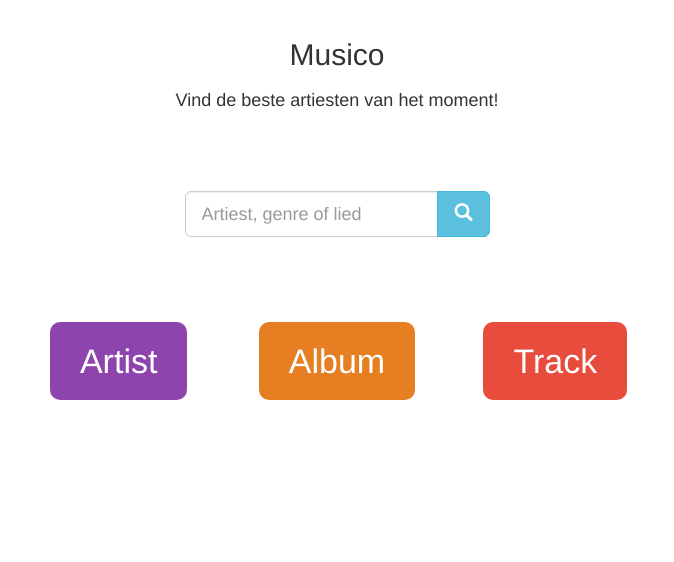
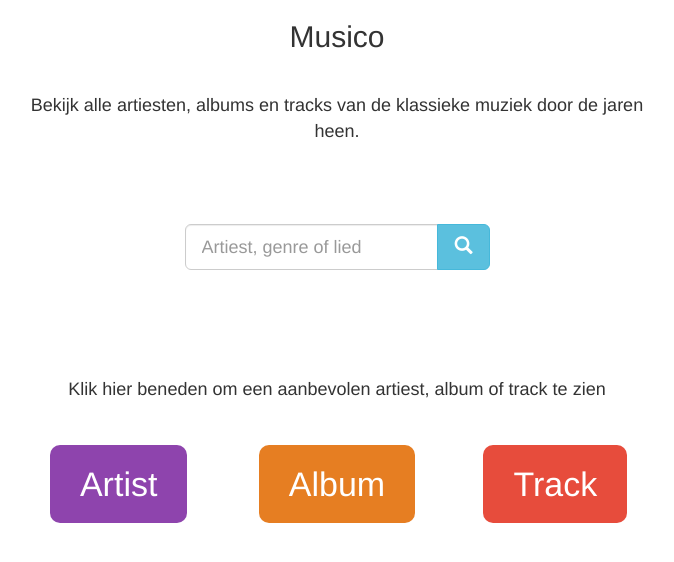
Before and after one commit to Rienkrk/Musico, a Flask app: template templates/index.html in a window 1280 px wide. Shown: the top 562 px of the page, without its empty margins (303-977 px from the left). Run offline with Flask 2, Linux system fonts and the light colour scheme; the template is opened without the code that fills it, so the values that code supplies are empty; some libraries are stand-ins or nearby versions.

Commit message:
Final push succes jongens!

```diff
--- a/app.py
+++ b/app.py
@@ -4,6 +4,7 @@ from rdflib import Graph, RDF, Namespace, Literal, URIRef
 from SPARQLWrapper import SPARQLWrapper, JSON
 import pprint as pp
 from random import shuffle
+import random
 import requests
 
 app = Flask(__name__)
@@ -12,7 +13,73 @@ app.secret_key = 'supersecret'
 
 @app.route("/")
 def index():
-	return render_template("index.html")
+
+	artists = []
+	tracks = []
+	albums = []
+
+	sparqlx = SPARQLWrapper("http://localhost:5820/musico/query")
+	sparqlx.setQuery("""
+		SELECT ?name
+		WHERE {
+			?sub rdf:type cmno:Composer .
+			?sub foaf:name ?name
+		}
+	""")
+	sparqlx.setReturnFormat(JSON)
+	responseX = sparqlx.query().convert()
+	for result in responseX["results"]["bindings"]:
+		artists.append(result['name']['value'])
+
+	sparqlz = SPARQLWrapper("http://localhost:5820/musico/query")
+	sparqlz.setQuery("""
+		SELECT ?name
+		WHERE {
+			?sub rdf:type mus:Artist .
+			?sub foaf:name ?name
+		}
+	""")
+	sparqlz.setReturnFormat(JSON)
+	responseZ = sparqlz.query().convert()
+	for result in responseZ["results"]["bindings"]:
+		artists.append(result['name']['value'])
+
+	sparql = SPARQLWrapper("http://localhost:5820/musico/query")
+	sparql.setQuery("""
+		SELECT ?name
+		WHERE {
+			?sub rdf:type mus:Album .
+			?sub dc:title ?name
+		}
+	""")
+	sparql.setReturnFormat(JSON)
+	response = sparql.query().convert()
+	for result in response["results"]["bindings"]:
+		albums.append(result['name']['value'])
+
+	sparqls = SPARQLWrapper("http://localhost:5820/musico/query")
+	sparqls.setQuery("""
+		SELECT ?name
+		WHERE {
+			?sub rdf:type mus:Track .
+			?sub dc:title ?name
+		}
+	""")
+	sparqls.setReturnFormat(JSON)
+	responses = sparqls.query().convert()
+	for result in responses["results"]["bindings"]:
+		tracks.append(result['name']['value'])
+
+	track = random.choice(tracks)
+	artist = random.choice(artists)
+	album = random.choice(albums)
+
+	print(track)
+	print(artist)
+	print(album)
+
+
+	return render_template("index.html", track=track, artist=artist, album=album)
 
 @app.route("/artist/<artist>")
 def artist(artist):
@@ -265,7 +332,7 @@ def search(query):
 	sparqlz.setQuery("""
 		SELECT ?name
 		WHERE {
-			?sub rdf:type mo:MusicArtist .
+			?sub rdf:type mus:Artist .
 			?sub foaf:name ?name
 		}
 	""")
--- a/static/style.css
+++ b/static/style.css
@@ -57,9 +57,6 @@ a:hover {
   margin: auto;
   width: 50%;
   text-align: center; }
-
-body {
-  margin-top: 3% !important; }
 
 .search-bar {
   margin: auto !important;
@@ -125,4 +122,28 @@ body {
 .track-vl {
   background: #e74c3c !important; }
 
+.header {
+  width: 100%;
+  padding: 20px; }
+  .header a {
+    color: white !important;
+    font-weight: bold;
+    font-size: 15px; }
+
+.album {
+  background: #e67e22; }
+
+.track {
+  background: #e74c3c; }
+
+.artist {
+  background: #8e44ad; }
+
+.h {
+  margin-bottom: 60px; }
+
+.r {
+  margin-top: 40px;
+  font-size: 18px; }
+
 /*# sourceMappingURL=style.css.map */
--- a/static/style.scss
+++ b/static/style.scss
@@ -59,10 +59,6 @@ a:hover {
   margin: auto;
   width: 50%;
   text-align: center;
-}
-
-body {
-  margin-top: 3% !important;
 }
 
 .search-bar {
@@ -141,10 +137,42 @@ body {
   font-size: 34px;
 }
 
-.vl-artist {
+.artist-vl {
   background: #8e44ad !important
 }
 
-.vl-track {
+.track-vl {
   background: #e74c3c !important;
 }
+
+.header {
+  width: 100%;
+  padding: 20px;
+
+  a {
+    color: white !important;
+    font-weight: bold;
+    font-size: 15px;
+  }
+}
+
+.album {
+  background: #e67e22;
+}
+
+.track {
+  background: #e74c3c;
+}
+
+.artist {
+  background: #8e44ad;
+}
+
+.h {
+  margin-bottom: 60px;
+}
+
+.r {
+  margin-top: 40px;
+  font-size: 18px;
+}
--- a/templates/album.html
+++ b/templates/album.html
@@ -5,12 +5,15 @@
     <meta name="viewport" content="width=device-width, initial-scale=1.0">
     <meta http-equiv="X-UA-Compatible" content="ie=edge">
     <title>{{album}}</title>
+    <link rel="stylesheet" type="text/css" href="{{ url_for('static', filename='style.css') }}">
     <link rel="stylesheet" href="https://maxcdn.bootstrapcdn.com/bootstrap/3.3.7/css/bootstrap.min.css">
     <script src="//ajax.googleapis.com/ajax/libs/jquery/1.9.1/jquery.min.js"></script>
     <script src="https://maxcdn.bootstrapcdn.com/bootstrap/3.3.7/js/bootstrap.min.js"></script>
 </head>
 <body>
-
+<div class="header album">
+    <a href="../">Terug naar home</a>
+</div>
 <hr class="">
 <div class="container target">
     <div class="row">
--- a/templates/index.html
+++ b/templates/index.html
@@ -15,7 +15,7 @@
         <div class="center">
 
             <h2>Musico</h2>
-            <h4 class="top-buffer">Vind de beste artiesten van het moment!</h4>
+            <p class="r">Bekijk alle artiesten, albums en tracks van de klassieke muziek door de jaren heen.</p>
 
             <div class="row top-buffer-80">
                 <div class="col-md-6 search-bar">
@@ -37,9 +37,12 @@
 
         <div class="row top-buffer-80">
             <div class="center">
-                <div class="col-lg-4"><a class="vl artist-vl" href="{{ url_for('artist', artist='phone') }}">Artist</a></div>
-                <div class="col-lg-4"><a class="vl album-vl" href="{{ url_for('album', album='phone') }}">Album</a></div>
-                <div class="col-lg-4"><a class="vl track-vl" href="{{ url_for('track', track='phone') }}">Track</a></div>
+
+                <h4 class="h">Klik hier beneden om een aanbevolen artiest, album of track te zien</h4>
+
+                <div class="col-lg-4"><a class="vl artist-vl" href="{{ url_for('artist', artist=artist) }}">Artist</a></div>
+                <div class="col-lg-4"><a class="vl album-vl" href="{{ url_for('album', album=album) }}">Album</a></div>
+                <div class="col-lg-4"><a class="vl track-vl" href="{{ url_for('track', track=track) }}">Track</a></div>
             </div>
         </div>
         </div>
--- a/templates/track.html
+++ b/templates/track.html
@@ -5,12 +5,15 @@
     <meta name="viewport" content="width=device-width, initial-scale=1.0">
     <meta http-equiv="X-UA-Compatible" content="ie=edge">
     <title>{{track}}</title>
+    <link rel="stylesheet" type="text/css" href="{{ url_for('static', filename='style.css') }}">
     <link rel="stylesheet" href="https://maxcdn.bootstrapcdn.com/bootstrap/3.3.7/css/bootstrap.min.css">
     <script src="//ajax.googleapis.com/ajax/libs/jquery/1.9.1/jquery.min.js"></script>
     <script src="https://maxcdn.bootstrapcdn.com/bootstrap/3.3.7/js/bootstrap.min.js"></script>
 </head>
 <body>
-        <p>.</p>
+<div class="header track">
+        <a href="../">Terug naar home</a>
+</div>
 <hr class="">
 
 <div class="container target">
```
Also changed, not shown: templates/artist.html (+5 -7 lines), 1 other file.
